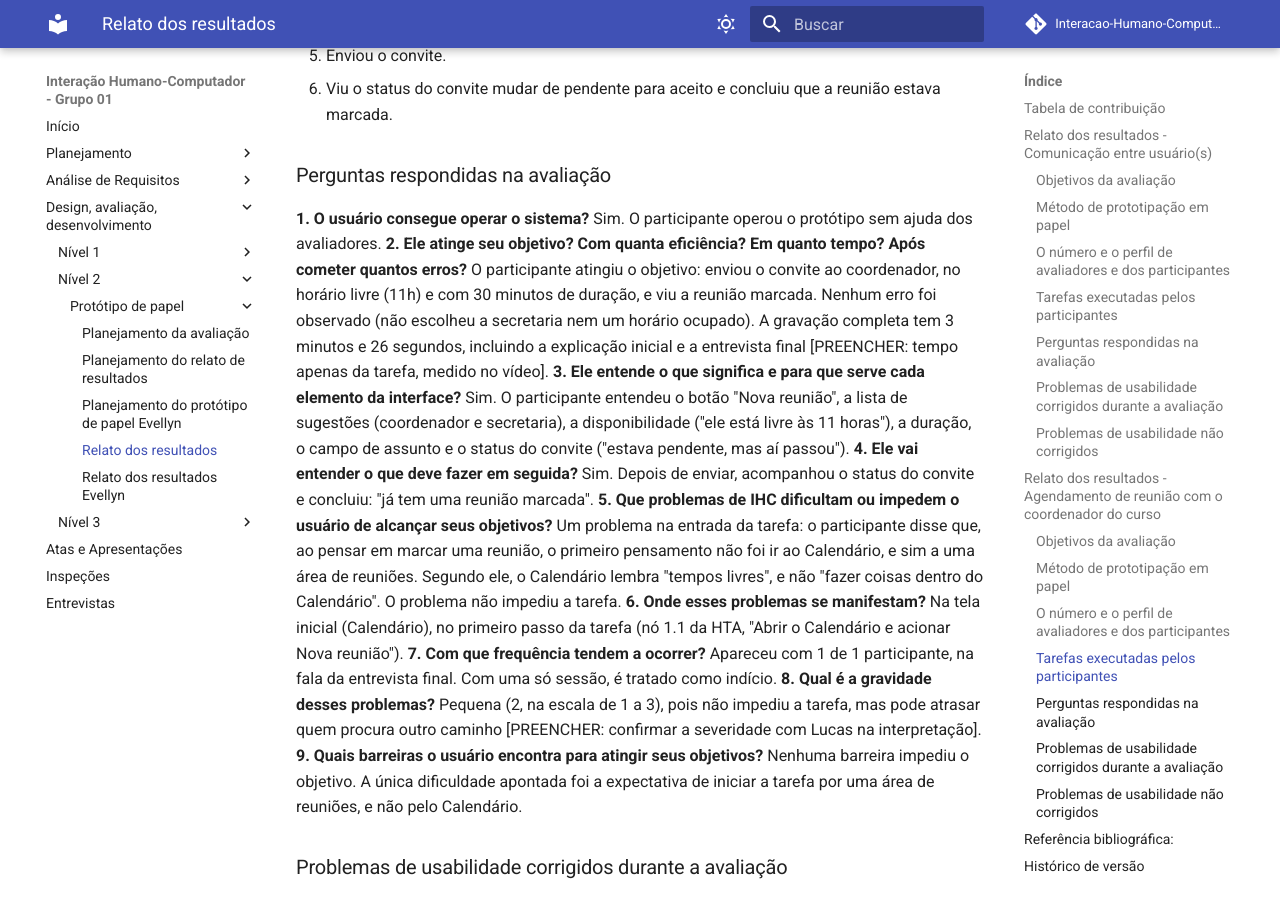
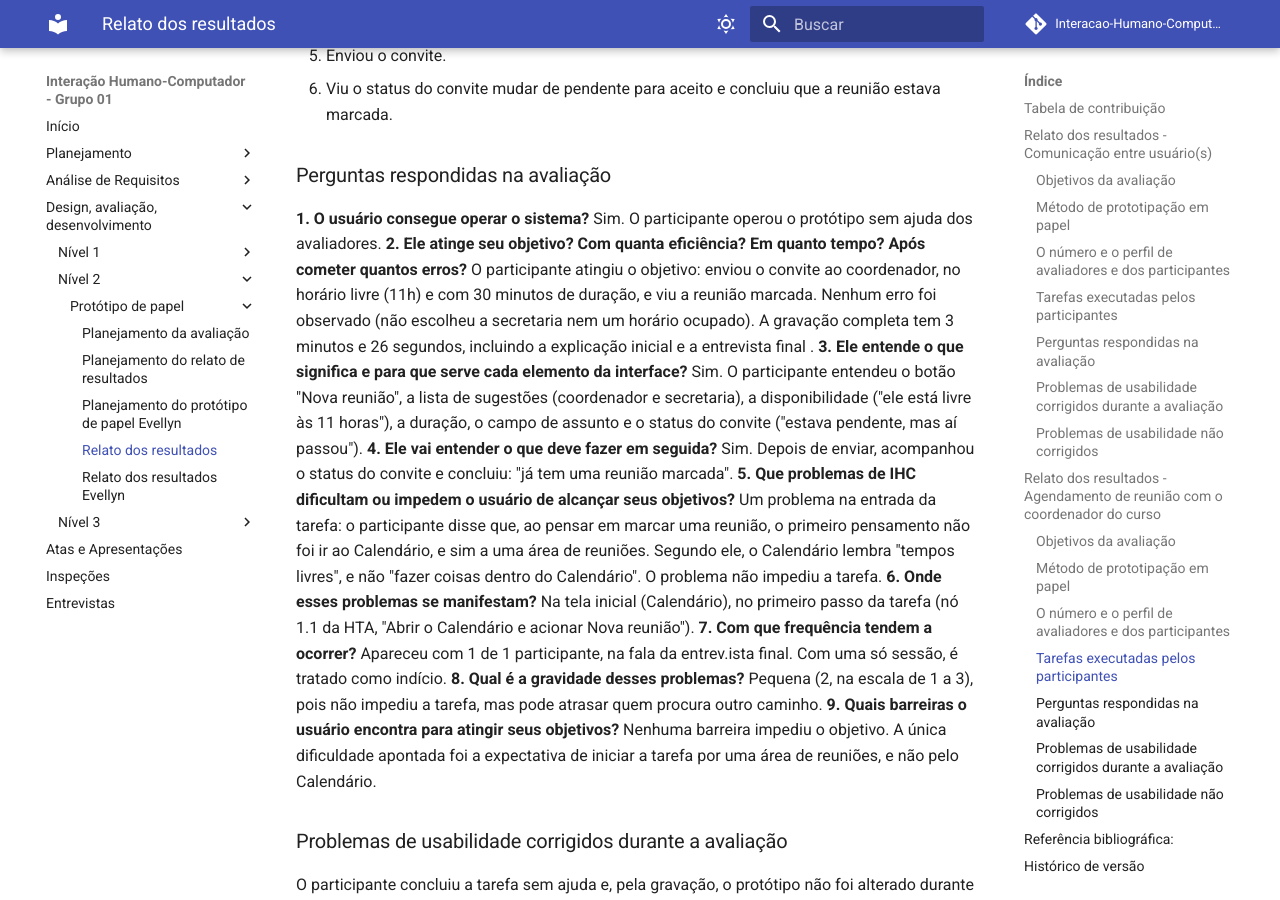
Before and after one commit to Interacao-Humano-Computador/2026.2-Grupo01, an MkDocs documentation site: the page built from docs/design_avaliacao_desenvolvimento/nivel_2/prototipo_papel/resultados_prototipo_papel.md, in a window 1280 px wide and 900 px high, scrolled down 7081 px. Built offline with MkDocs 1.6.1 and Material for MkDocs 9.7.7, drawn with Linux system fonts in a browser that asks for light colours; comment, search, counter and statistics services are not loaded; some of the changed text lies outside the part shown.

Commit message:
Revise informações sobre avaliadores e resultados da avaliação
Atualização dos detalhes sobre os avaliadores e a condução da sessão, além de correções de formatação e clareza nas respostas da avaliação.

```diff
--- a/docs/design_avaliacao_desenvolvimento/nivel_2/prototipo_papel/resultados_prototipo_papel.md
+++ b/docs/design_avaliacao_desenvolvimento/nivel_2/prototipo_papel/resultados_prototipo_papel.md
@@ -141,7 +141,7 @@
 
 ### O número e o perfil de avaliadores e dos participantes
 
-Dois avaliadores estiveram presentes, os alunos Lucas Sales Ribeiro e João Paulo. João Paulo conduziu a sessão (explicou o termo de consentimento, fez as perguntas de perfil e a entrevista final) [PREENCHER: confirmar quem simulou o sistema e quem observou]. Apenas um participante do Perfil 1 (Estudante) foi entrevistado, identificado por letra (Participante A). A gravação completa da sessão tem 3 minutos e 26 segundos e inclui a explicação inicial, a tarefa e as considerações finais.
+Dois avaliadores estiveram presentes, os alunos Evellyn e João Paulo. João Paulo conduziu a sessão (explicou o termo de consentimento, fez as perguntas de perfil e a entrevista final)  Evellyn foi quem simulou o sistema e João Paulo foi quem observou]. Apenas um participante do Perfil 1 (Estudante) foi entrevistado, identificado por letra (Participante A). A gravação completa da sessão tem 3 minutos e 26 segundos e inclui a explicação inicial, a tarefa e as considerações finais.
 
 | #   | Pergunta                        | Resposta             |
 | --- | ------------------------------- | -------------------- |
@@ -168,7 +168,7 @@
 **1. O usuário consegue operar o sistema?**
 Sim. O participante operou o protótipo sem ajuda dos avaliadores.
 **2. Ele atinge seu objetivo? Com quanta eficiência? Em quanto tempo? Após cometer quantos erros?**
-O participante atingiu o objetivo: enviou o convite ao coordenador, no horário livre (11h) e com 30 minutos de duração, e viu a reunião marcada. Nenhum erro foi observado (não escolheu a secretaria nem um horário ocupado). A gravação completa tem 3 minutos e 26 segundos, incluindo a explicação inicial e a entrevista final [PREENCHER: tempo apenas da tarefa, medido no vídeo].
+O participante atingiu o objetivo: enviou o convite ao coordenador, no horário livre (11h) e com 30 minutos de duração, e viu a reunião marcada. Nenhum erro foi observado (não escolheu a secretaria nem um horário ocupado). A gravação completa tem 3 minutos e 26 segundos, incluindo a explicação inicial e a entrevista final .
 **3. Ele entende o que significa e para que serve cada elemento da interface?**
 Sim. O participante entendeu o botão "Nova reunião", a lista de sugestões (coordenador e secretaria), a disponibilidade ("ele está livre às 11 horas"), a duração, o campo de assunto e o status do convite ("estava pendente, mas aí passou").
 **4. Ele vai entender o que deve fazer em seguida?**
@@ -178,9 +178,9 @@
 **6. Onde esses problemas se manifestam?**
 Na tela inicial (Calendário), no primeiro passo da tarefa (nó 1.1 da HTA, "Abrir o Calendário e acionar Nova reunião").
 **7. Com que frequência tendem a ocorrer?**
-Apareceu com 1 de 1 participante, na fala da entrevista final. Com uma só sessão, é tratado como indício.
+Apareceu com 1 de 1 participante, na fala da entrev.ista final. Com uma só sessão, é tratado como indício.
 **8. Qual é a gravidade desses problemas?**
-Pequena (2, na escala de 1 a 3), pois não impediu a tarefa, mas pode atrasar quem procura outro caminho [PREENCHER: confirmar a severidade com Lucas na interpretação].
+Pequena (2, na escala de 1 a 3), pois não impediu a tarefa, mas pode atrasar quem procura outro caminho.
 **9. Quais barreiras o usuário encontra para atingir seus objetivos?**
 Nenhuma barreira impediu o objetivo. A única dificuldade apontada foi a expectativa de iniciar a tarefa por uma área de reuniões, e não pelo Calendário.
 
```
